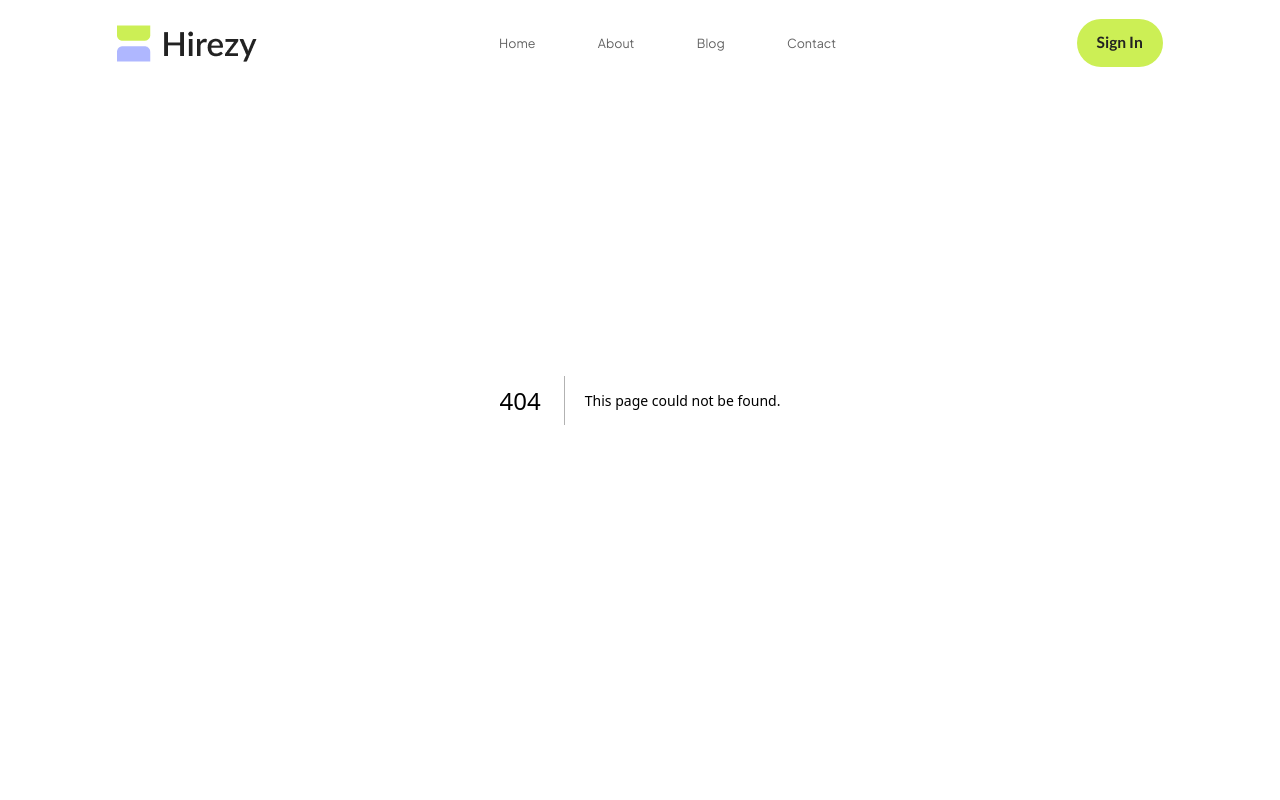
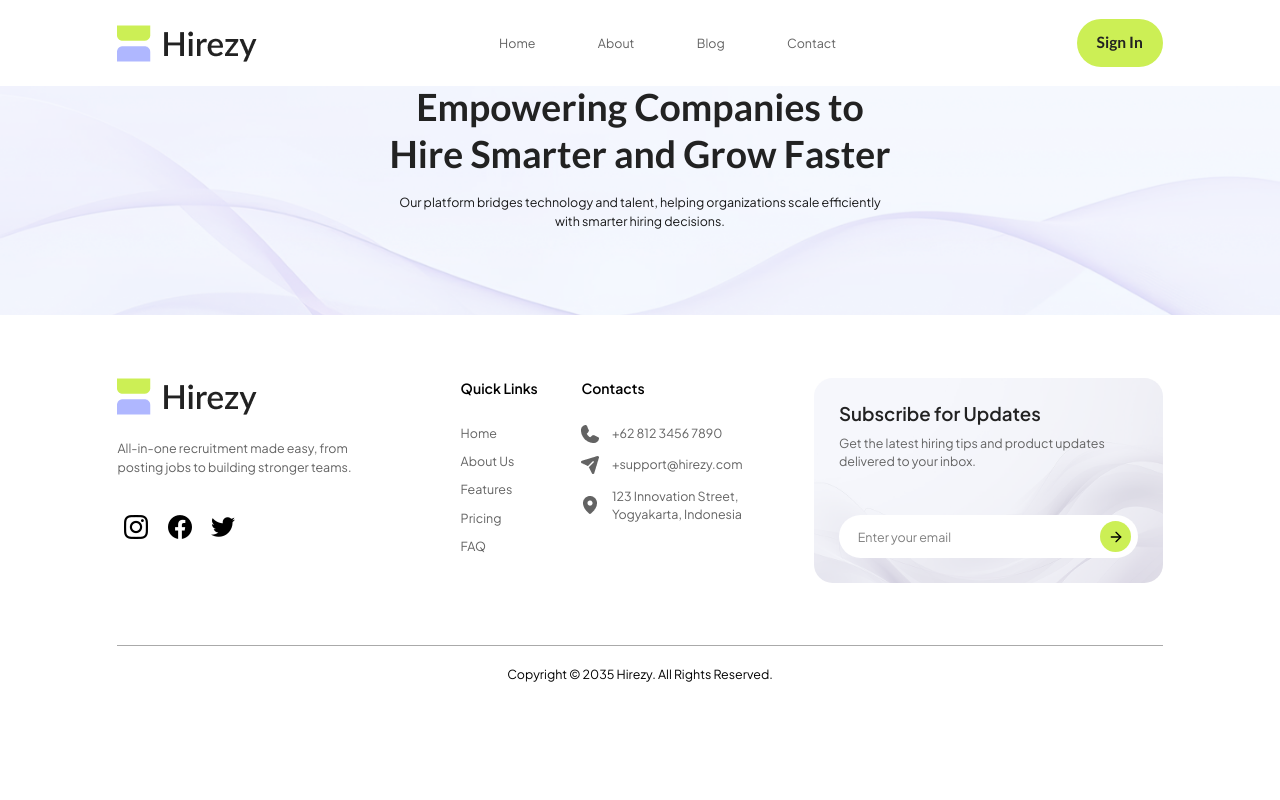
Before and after one commit to Bernardowert/project-hirezy, a Next.js app: page /about in a window 1280 px wide. Before the commit this address had no page. Shown: the top 800 px of the page. Built offline with nearby package versions, Linux system fonts and the light colour scheme.

Commit message:
criação inicial da pagina about, criação inicial da section hero about

```diff
--- /dev/null
+++ b/app/about/page.tsx
@@ -0,0 +1,9 @@
+import { SectionHeroAbout } from "../components/sections/about/heroAbout";
+
+export default function About(){
+    return(
+        <>
+          <SectionHeroAbout/>
+        </>
+    )
+}
--- /dev/null
+++ b/app/components/sections/about/heroAbout.tsx
@@ -0,0 +1,12 @@
+import { ContainerGRID } from "../../containerGRID";
+
+export function SectionHeroAbout(){
+    return(
+          <section className="bg-bgHeroAbout bg-cover bg-no-repeat bg-center h-101 flex items-center">
+            <ContainerGRID className="text-center">
+                <h1 className="text-48/tight font-lato font-semibold text-black-500 mb-5 max-w-161 mx-auto">Empowering Companies to Hire Smarter and Grow Faster</h1>
+                <p className="max-w-161 mx-auto opacity-90">Our platform bridges technology and talent, helping organizations scale efficiently with smarter hiring decisions.</p>
+            </ContainerGRID>
+          </section>
+    )
+}
--- a/app/globals.css
+++ b/app/globals.css
@@ -25,8 +25,10 @@
 
     --background-image-bgForm: url("/images/newsletterBg.png");
     --background-image-bgHiring: url("/images/bg-hiring.png");
+    --background-image-bgHeroAbout: url("/images/hero-page-about.png");
 
     --text-64: 4rem;
+    --text-48: 3rem;
 
    --breakpoint-tablet:40rem;
    --breakpoint-laptop:64rem;
```
Also changed, not shown: public/images/hero-page-about.png (added).
